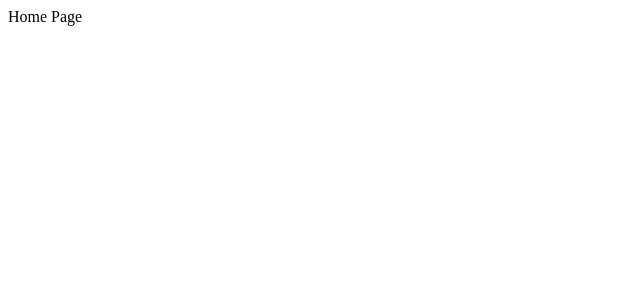
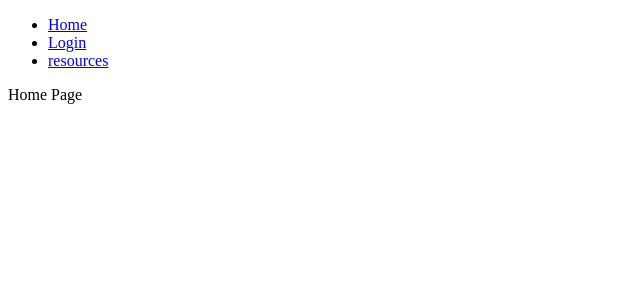
Before and after one commit to Kazarius40/react-learning, a React (Vite) app: page / in a window 1280 px wide. Shown: the top 300 px of the page, without its empty margins (0-640 px from the left). Built offline with nearby package versions, Linux system fonts and the light colour scheme.

Commit message:
Почав виконання 6-ї ДЗ

```diff
--- /dev/null
+++ b/src/components/menu/Menu.tsx
@@ -0,0 +1,11 @@
+import {Link} from "react-router-dom";
+
+export const Menu = () => {
+    return (
+        <ul>
+            <li><Link to={'/'}>Home</Link></li>
+            <li><Link to={'/login'}>Login</Link></li>
+            <li><Link to={'/auth/resources'}>resources</Link></li>
+        </ul>
+    );
+};
--- a/src/layouts/MainLayout.tsx
+++ b/src/layouts/MainLayout.tsx
@@ -1,8 +1,10 @@
 import {Outlet} from "react-router-dom";
+import {Menu} from "../components/menu/Menu.tsx";
 
 export const MainLayout = () => {
     return (
         <>
+            <Menu/>
             <Outlet/>
         </>
     );
--- a/src/pages/AuthResourcesPage.tsx
+++ b/src/pages/AuthResourcesPage.tsx
@@ -1,4 +1,12 @@
+import {useEffect} from "react";
+
 export const AuthResourcesPage = () => {
+
+
+    useEffect(() => {
+        loadAuthProducts()
+
+    }, [])
     return (
         <>
             AuthResourcesPage
--- a/src/pages/LoginPage.tsx
+++ b/src/pages/LoginPage.tsx
@@ -1,4 +1,16 @@
+import {useEffect} from "react";
+import {login} from "../services/api.service.ts";
+
 export const LoginPage = () => {
+
+    useEffect(() => {
+        login({
+            username: 'emilys',
+            password: 'emilyspass',
+            expiresInMins: 1,
+        });
+    }, [])
+
     return (
         <>
             Login
--- /dev/null
+++ b/src/services/api.service.ts
@@ -0,0 +1,32 @@
+import axios from "axios";
+import {IUserWithTokens} from "../models/user-with-tokens/IUserWithTokens.ts";
+import {IProduct} from "../models/product/IProduct.ts";
+
+const axiosInstance = axios.create({
+    baseURL: 'https://dummyjson.com/auth',
+    headers: {}
+})
+
+type LoginData = {
+    username: string,
+    password: string,
+    expiresInMins: number,
+}
+
+
+export const login = async ({username, password, expiresInMins}: LoginData): Promise<IUserWithTokens> => {
+    const {data: userWithTokens} = await axiosInstance.post<IUserWithTokens>('/login', {
+        username,
+        password,
+        expiresInMins
+    });
+    console.log(userWithTokens);
+    localStorage.setItem('user', JSON.stringify(userWithTokens));
+    return userWithTokens;
+}
+
+
+export const loadAuthProducts = async (): Promise<IProduct[]> => {
+
+    await axiosInstance.get<any[]>('/auth/products')
+}
```
Also changed, not shown: src/models/IBaseResponseModel.ts (added, +8 -0 lines).
